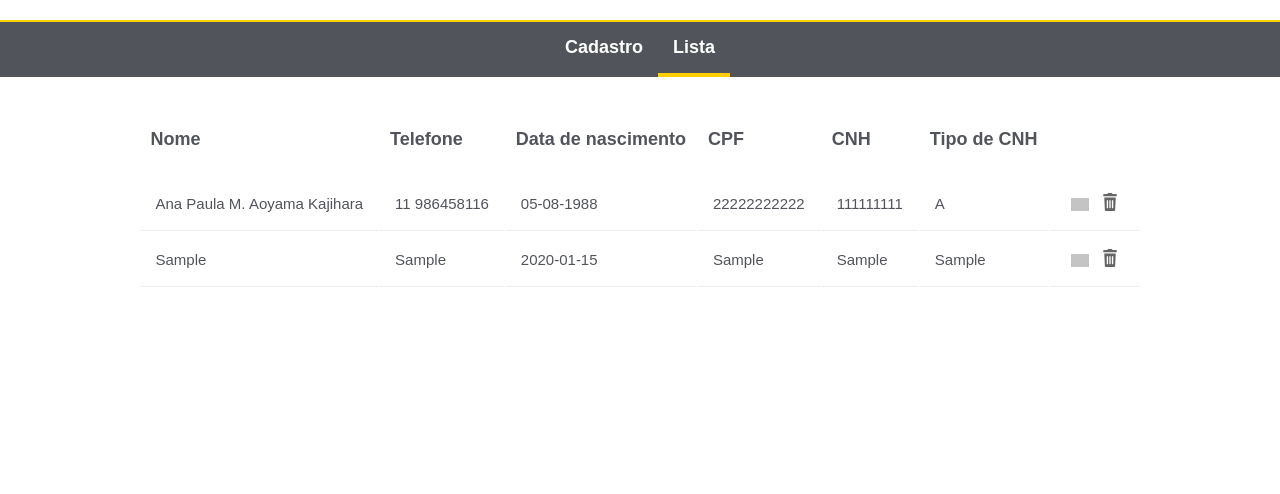
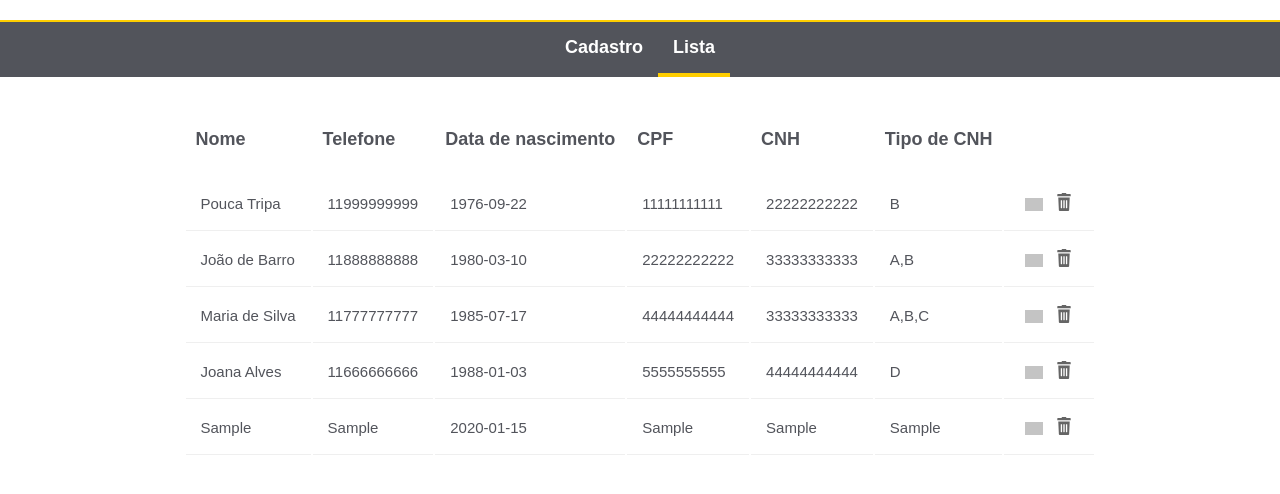
Before and after one commit to anapaulamak/truckpad-case, a React (Create React App) app: page / in a window 1280 px wide. Both pictures are taken after typing "Sample", "Sample", "2020-01-15", "Sample", "Sample", "Sample" into the empty fields and a click on the button "ADICIONAR". Shown: the top 494 px of the page. Built offline with nearby package versions, Linux system fonts and the light colour scheme; grey boxes are pictures that could not be loaded; the HTML template or start-up script is replaced by a standard one.

Commit message:
fix editing function

```diff
--- a/src/components/EditDriver/EditDriver.component.jsx
+++ b/src/components/EditDriver/EditDriver.component.jsx
@@ -29,8 +29,8 @@ export const EditDriver = props => {
         <input type="text" name="driverCpf" value={props.driverCpf} onChange={ props.handleInputChange} />
       </div>
       <div>
-        <button onClick={ props.updateDriver } className="btn-action"> Atualizar </button>
-        <button onClick={() => props.setEditing(false)} className="btn-action"> Cancelar </button>
+        <button className="btn-action" onClick={ props.updateDriver } > Atualizar </button>
+        <button className="btn-action" onClick={ props.cancelEditing } > Cancelar </button>
       </div>
     </form>
   )
--- a/src/components/ListDrivers/ListDrivers.component.jsx
+++ b/src/components/ListDrivers/ListDrivers.component.jsx
@@ -29,10 +29,10 @@ export const DriverList = (props) => {
                     <td>{ driverItem.driverCnhType }</td>
 
                     <td className="table-list-drivers-actions">
-                      <button onClick={() => props.editDriver(driverItem) } className="btn-action">
+                      <button className="btn-action" onClick={() => props.editDriver(driverItem) }>
                         <img src={ EditIcon } alt="Editar"></img>
                       </button>
-                      <button onClick={() => props.deleteDriver(driverItem.id) } className="btn-action">
+                      <button className="btn-action" onClick={() => props.deleteDriver(driverItem.id) }>
                         <img src={ DeleteIcon } alt="Deletar"></img>
                       </button>
                     </td>
--- a/src/pages/Register.page.jsx
+++ b/src/pages/Register.page.jsx
@@ -4,7 +4,7 @@ import { AddDriver } from '../components/AddDriver/AddDriver.component';
 import { EditDriver } from '../components/EditDriver/EditDriver.component';
 import './Register.styles.scss';
 
-function RegisterPage () {
+function RegisterPage (props) {
   const [driver, setDriver] = useState({
     id: null,
     driverId: 1,
@@ -18,15 +18,45 @@ function RegisterPage () {
     driverItem: {},
     driverItems: [
       {
-        id:'1',
-        driverId:'1',
-        driverName: 'Ana Paula M. Aoyama Kajihara',
-        driverPhone: '11 986458116',
-        driverBirth: '05-08-1988',
-        driverCnh: '111111111',
-        driverCnhType: 'A',
-        driverCpf:'22222222222',
-      }
+        id: '1',
+        driverId: '1',
+        driverName: 'Pouca Tripa',
+        driverPhone: '11999999999',
+        driverBirth: '1976-09-22',
+        driverCpf: '11111111111',
+        driverCnh: '22222222222',
+        driverCnhType: 'B'
+      },
+      {
+        id: '2',
+        driverId: '2',
+        driverName: 'João de Barro',
+        driverPhone: '11888888888',
+        driverBirth: '1980-03-10',
+        driverCpf: '22222222222',
+        driverCnh: '33333333333',
+        driverCnhType: 'A,B'
+      },
+      {
+        id: '3',
+        driverId: '3',
+        driverName: 'Maria de Silva',
+        driverPhone: '11777777777',
+        driverBirth: '1985-07-17',
+        driverCpf: '44444444444',
+        driverCnh: '33333333333',
+        driverCnhType: 'A,B,C'
+      },
+      {
+        id: '4',
+        driverId: '4',
+        driverName: 'Joana Alves',
+        driverPhone: '11666666666',
+        driverBirth: '1988-01-03',
+        driverCpf: '5555555555',
+        driverCnh: '44444444444',
+        driverCnhType: 'D'
+      },
     ],
     editing: false,
     page:0
@@ -68,13 +98,9 @@ function RegisterPage () {
   const deleteDriver = (driverId) => {
     const driverItems = driver.driverItems.filter( item => item.driverId !== driverId );
     setDriver({...driver, driverItems: driverItems});
-    if(driver.editing === true) {
-      window.location.reload();
-    }
   }
 
   const editDriver = (driverItem) => {
-    setEditing(true);
     setDriver({
       ...driver,
       driverName: driverItem.driverName,
@@ -84,12 +110,22 @@ function RegisterPage () {
       driverCnhType: driverItem.driverCnhType,
       driverCpf: driverItem.driverCpf,
       driverItem: driverItem,
-      page: 0
+      page: 0,
+      editing: true
     })
   }
 
-  const setEditing = (value) => {
-    setDriver({...driver, editing: value })
+  const cancelEditing = (event) => {
+    setDriver({
+      ...driver,
+      driverName: '',
+      driverPhone: '',
+      driverBirth: '',
+      driverCnh: '',
+      driverCnhType: '',
+      driverCpf:'',
+      editing: false
+    })
   }
 
   const updateDriver = (event) => {
@@ -118,7 +154,8 @@ function RegisterPage () {
       driverCnh: '',
       driverCnhType: '',
       driverCpf: '',
-      driverItems: driverItems
+      driverItems: driverItems,
+      page: 1
     });
   }
 
@@ -141,7 +178,7 @@ function RegisterPage () {
               driverCnhType={ driver.driverCnhType }
               driverCpf={ driver.driverCpf }
               handleInputChange={ handleInputChange }
-              setEditing={ setEditing }
+              cancelEditing={ cancelEditing }
               updateDriver={ updateDriver }
             />
             ) : (
```
